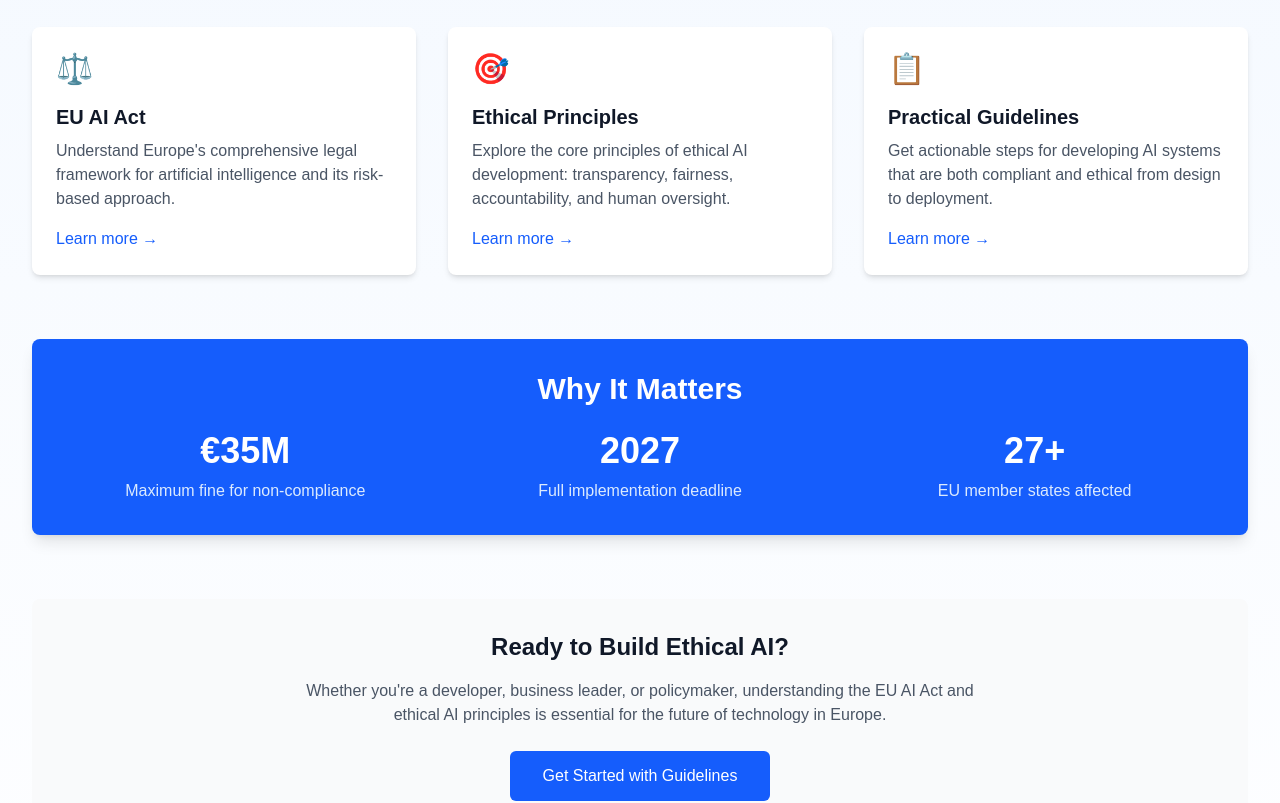
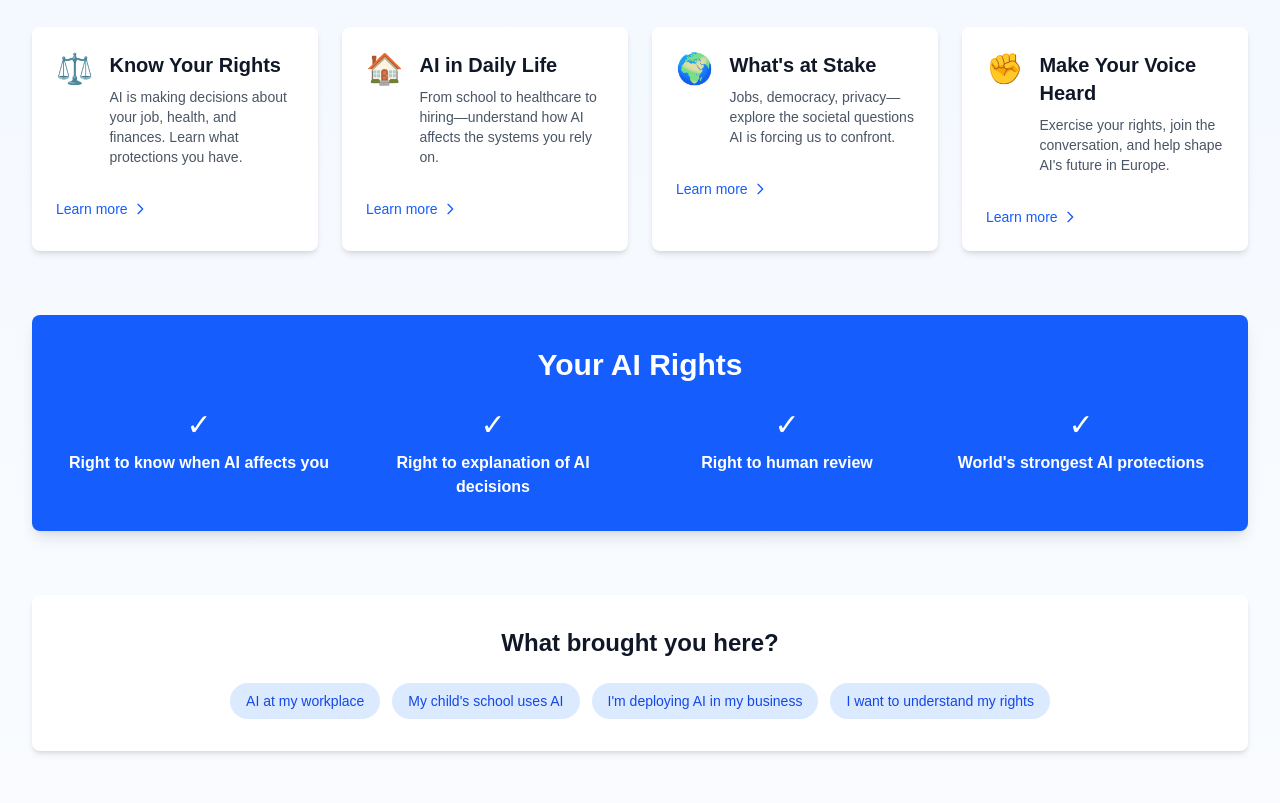
Before and after one commit to ethical-ai-europe/website, a Next.js app: page /en in a window 1280 px wide. Shown: the part 800-1603 px from the top of the page. Built offline with nearby package versions, Linux system fonts and the light colour scheme.

Commit message:
Replace compliance-focused homepage content with human-impact framing
Co-authored-by: StefanoITU <153771999+StefanoITU@users.noreply.github.com>

```diff
--- a/src/app/[locale]/page.tsx
+++ b/src/app/[locale]/page.tsx
@@ -1,7 +1,7 @@
 import { useTranslations } from 'next-intl';
 import Link from 'next/link';
 import { resolveLocale, messagesByLocale } from '@/i18n';
-import { Navigation, FooterNavigation } from '@/components';
+import { Navigation, FooterNavigation, IssueCard, StoryCard } from '@/components';
 import { PersonaSelector } from '@/components/PersonaSelector';
 
 export const dynamic = 'force-static';
@@ -53,81 +53,130 @@ export default function HomePage({
         {/* Persona Selector */}
         <PersonaSelector locale={resolvedLocale} />
 
-        {/* Key Topics */}
-        <div className="grid md:grid-cols-3 gap-8 mb-16">
-          <div className="bg-white dark:bg-gray-800 rounded-lg shadow-md p-6">
-            <div className="text-3xl mb-4">⚖️</div>
-            <h3 className="text-xl font-semibold text-gray-900 dark:text-white mb-2">
-              EU AI Act
-            </h3>
-            <p className="text-gray-600 dark:text-gray-300">
-              Understand Europe's comprehensive legal framework for artificial intelligence and its risk-based approach.
-            </p>
-            <Link href={withLocale('/about')} className="text-blue-600 dark:text-blue-400 hover:underline mt-4 inline-block">
-              Learn more →
-            </Link>
+        {/* Issue-Focused Cards */}
+        <div className="grid md:grid-cols-2 lg:grid-cols-4 gap-6 mb-16">
+          <IssueCard
+            icon="⚖️"
+            title="Know Your Rights"
+            description="AI is making decisions about your job, health, and finances. Learn what protections you have."
+            href={withLocale('/rights')}
+          />
+          <IssueCard
+            icon="🏠"
+            title="AI in Daily Life"
+            description="From school to healthcare to hiring—understand how AI affects the systems you rely on."
+            href={withLocale('/daily-life')}
+          />
+          <IssueCard
+            icon="🌍"
+            title="What&apos;s at Stake"
+            description="Jobs, democracy, privacy—explore the societal questions AI is forcing us to confront."
+            href={withLocale('/issues')}
+          />
+          <IssueCard
+            icon="✊"
+            title="Make Your Voice Heard"
+            description="Exercise your rights, join the conversation, and help shape AI&apos;s future in Europe."
+            href={withLocale('/take-action')}
+          />
         </div>
 
-          <div className="bg-white dark:bg-gray-800 rounded-lg shadow-md p-6">
-            <div className="text-3xl mb-4">🎯</div>
-            <h3 className="text-xl font-semibold text-gray-900 dark:text-white mb-2">
-              Ethical Principles
-            </h3>
-            <p className="text-gray-600 dark:text-gray-300">
-              Explore the core principles of ethical AI development: transparency, fairness, accountability, and human oversight.
-            </p>
-            <Link href={withLocale('/principles')} className="text-blue-600 dark:text-blue-400 hover:underline mt-4 inline-block">
-              Learn more →
-            </Link>
+        {/* Rights-Focused Highlights */}
+        <div className="bg-blue-600 dark:bg-blue-700 rounded-lg shadow-lg p-8 text-white mb-16">
+          <h2 className="text-3xl font-bold mb-6 text-center">Your AI Rights</h2>
+          <div className="grid md:grid-cols-2 lg:grid-cols-4 gap-6 text-center">
+            <div className="flex flex-col items-center">
+              <div className="text-3xl mb-2">✓</div>
+              <div className="font-semibold">Right to know when AI affects you</div>
+            </div>
+            <div className="flex flex-col items-center">
+              <div className="text-3xl mb-2">✓</div>
+              <div className="font-semibold">Right to explanation of AI decisions</div>
+            </div>
+            <div className="flex flex-col items-center">
+              <div className="text-3xl mb-2">✓</div>
+              <div className="font-semibold">Right to human review</div>
+            </div>
+            <div className="flex flex-col items-center">
+              <div className="text-3xl mb-2">✓</div>
+              <div className="font-semibold">World&apos;s strongest AI protections</div>
+            </div>
+          </div>
         </div>
 
-          <div className="bg-white dark:bg-gray-800 rounded-lg shadow-md p-6">
-            <div className="text-3xl mb-4">📋</div>
-            <h3 className="text-xl font-semibold text-gray-900 dark:text-white mb-2">
-              Practical Guidelines
-            </h3>
-            <p className="text-gray-600 dark:text-gray-300">
-              Get actionable steps for developing AI systems that are both compliant and ethical from design to deployment.
-            </p>
-            <Link href={withLocale('/guidelines')} className="text-blue-600 dark:text-blue-400 hover:underline mt-4 inline-block">
-              Learn more →
+        {/* What Brought You Here? Quick Links */}
+        <div className="bg-white dark:bg-gray-800 rounded-lg shadow-md p-8 mb-16">
+          <h2 className="text-2xl font-bold text-gray-900 dark:text-white mb-6 text-center">
+            What brought you here?
+          </h2>
+          <div className="flex flex-wrap gap-3 justify-center">
+            <Link
+              href={withLocale('/rights/workplace-surveillance')}
+              className="inline-flex items-center px-4 py-2 bg-blue-100 dark:bg-blue-900/30 text-blue-700 dark:text-blue-300 rounded-full text-sm font-medium hover:bg-blue-200 dark:hover:bg-blue-900/50 transition-colors"
+            >
+              AI at my workplace
+            </Link>
+            <Link
+              href={withLocale('/daily-life/education')}
+              className="inline-flex items-center px-4 py-2 bg-blue-100 dark:bg-blue-900/30 text-blue-700 dark:text-blue-300 rounded-full text-sm font-medium hover:bg-blue-200 dark:hover:bg-blue-900/50 transition-colors"
+            >
+              My child&apos;s school uses AI
+            </Link>
+            <Link
+              href={withLocale('/for-organizations/sme-guide')}
+              className="inline-flex items-center px-4 py-2 bg-blue-100 dark:bg-blue-900/30 text-blue-700 dark:text-blue-300 rounded-full text-sm font-medium hover:bg-blue-200 dark:hover:bg-blue-900/50 transition-colors"
+            >
+              I&apos;m deploying AI in my business
+            </Link>
+            <Link
+              href={withLocale('/rights')}
+              className="inline-flex items-center px-4 py-2 bg-blue-100 dark:bg-blue-900/30 text-blue-700 dark:text-blue-300 rounded-full text-sm font-medium hover:bg-blue-200 dark:hover:bg-blue-900/50 transition-colors"
+            >
+              I want to understand my rights
             </Link>
           </div>
         </div>
 
-        {/* Quick Stats */}
-        <div className="bg-blue-600 dark:bg-blue-700 rounded-lg shadow-lg p-8 text-white mb-16">
-          <h2 className="text-3xl font-bold mb-6 text-center">Why It Matters</h2>
-          <div className="grid md:grid-cols-3 gap-8 text-center">
-            <div>
-              <div className="text-4xl font-bold mb-2">€35M</div>
-              <div className="text-blue-100">Maximum fine for non-compliance</div>
-            </div>
-            <div>
-              <div className="text-4xl font-bold mb-2">2027</div>
-              <div className="text-blue-100">Full implementation deadline</div>
-            </div>
-            <div>
-              <div className="text-4xl font-bold mb-2">27+</div>
-              <div className="text-blue-100">EU member states affected</div>
-            </div>
+        {/* Featured Story */}
+        <div className="mb-16">
+          <h2 className="text-2xl font-bold text-gray-900 dark:text-white mb-6 text-center">
+            Featured Story
+          </h2>
+          <div className="max-w-2xl mx-auto">
+            <StoryCard
+              title="When the Algorithm Said No"
+              excerpt="How one job seeker challenged an AI hiring decision—and won."
+              category="Workplace"
+              href={withLocale('/stories/algorithm-said-no')}
+            />
+            <p className="text-center text-gray-500 dark:text-gray-400 text-sm mt-3 italic">
+              Coming soon
+            </p>
           </div>
         </div>
 
         {/* Call to Action */}
         <div className="text-center bg-gray-50 dark:bg-gray-800 rounded-lg p-8">
           <h2 className="text-2xl font-bold text-gray-900 dark:text-white mb-4">
-            Ready to Build Ethical AI?
+            Ready to Shape AI&apos;s Future?
           </h2>
           <p className="text-gray-600 dark:text-gray-300 mb-6 max-w-2xl mx-auto">
-            Whether you're a developer, business leader, or policymaker, understanding the EU AI Act and ethical AI principles is essential for the future of technology in Europe.
+            Whether you want to understand your rights, protect your family, or join the movement for human-centered AI—your voice matters in shaping how AI works in Europe.
           </p>
+          <div className="flex flex-col sm:flex-row gap-4 justify-center">
             <Link
-            href={withLocale('/guidelines')}
+              href={withLocale('/rights')}
               className="inline-flex items-center justify-center px-8 py-3 border border-transparent text-base font-medium rounded-md text-white bg-blue-600 hover:bg-blue-700"
             >
-            Get Started with Guidelines
+              Know Your Rights
             </Link>
+            <Link
+              href={withLocale('/take-action')}
+              className="inline-flex items-center justify-center px-8 py-3 border border-blue-600 text-base font-medium rounded-md text-blue-600 bg-white hover:bg-blue-50 dark:bg-gray-700 dark:text-blue-400 dark:border-blue-400 dark:hover:bg-gray-600"
+            >
+              Take Action
+            </Link>
+          </div>
         </div>
       </main>
 
```
Lines whose indentation alone changed are shown as unchanged.
